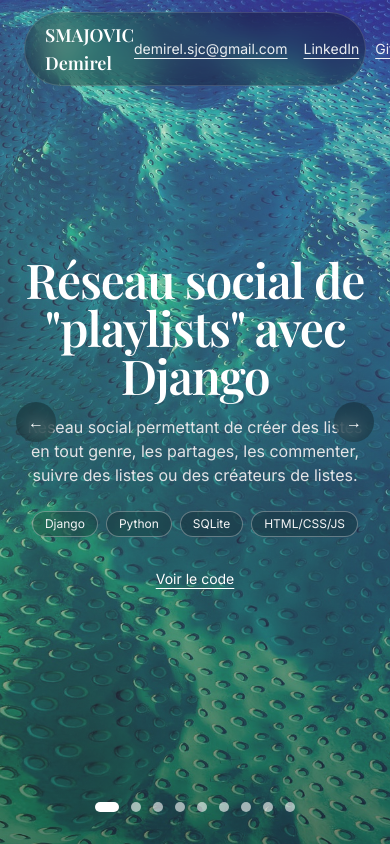
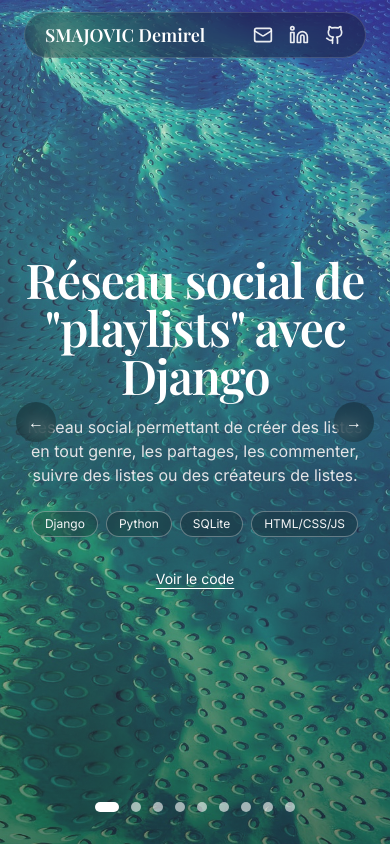
Before and after one commit to AIS3N/Portfolio, a Next.js app: page / in a window 390 px wide. Built offline with nearby package versions, Linux system fonts and the light colour scheme; a web font is replaced by a local one.

Commit message:
Icons on small screens

```diff
--- a/package.json
+++ b/package.json
@@ -9,6 +9,7 @@
     "lint": "eslint"
   },
   "dependencies": {
+    "lucide-react": "^0.556.0",
     "next": "16.0.3",
     "react": "19.2.0",
     "react-dom": "19.2.0"
--- a/src/components/Header.tsx
+++ b/src/components/Header.tsx
@@ -1,3 +1,5 @@
+import { Mail, Github, Linkedin } from "lucide-react";
+
 export default function Header() {
   return (
     <header className="fixed top-0 inset-x-0 z-50">
@@ -9,9 +11,18 @@ export default function Header() {
             <span className="hidden sm:inline text-white/85 font-sans">Développeur Python</span>
           </div>
           <nav className="flex items-center gap-4 text-sm font-sans">
-            <a href="mailto:votre.email@example.com" className="text-white/90 hover:text-white underline underline-offset-4">demirel.sjc@gmail.com</a>
-            <a href="https://www.linkedin.com/in/demirel-smajovic-537b8713a/" target="_blank" rel="noopener noreferrer" className="text-white/90 hover:text-white underline underline-offset-4">LinkedIn</a>
-            <a href="https://github.com/AIS3N/" target="_blank" rel="noopener noreferrer" className="text-white/90 hover:text-white underline underline-offset-4">GitHub</a>
+            <a href="mailto:demirel.sjc@gmail.com" className="text-white/90 hover:text-white">
+              <span className="hidden md:inline underline underline-offset-4">demirel.sjc@gmail.com</span>
+              <Mail className="md:hidden h-5 w-5" />
+            </a>
+            <a href="https://www.linkedin.com/in/demirel-smajovic-537b8713a/" target="_blank" rel="noopener noreferrer" className="text-white/90 hover:text-white">
+              <span className="hidden md:inline underline underline-offset-4">LinkedIn</span>
+              <Linkedin className="md:hidden h-5 w-5" />
+            </a>
+            <a href="https://github.com/AIS3N/" target="_blank" rel="noopener noreferrer" className="text-white/90 hover:text-white">
+              <span className="hidden md:inline underline underline-offset-4">GitHub</span>
+              <Github className="md:hidden h-5 w-5" />
+            </a>
           </nav>
         </div>
       </div>
```
Also changed, not shown: 1 other file (tests, documents, lock files or other folders).
